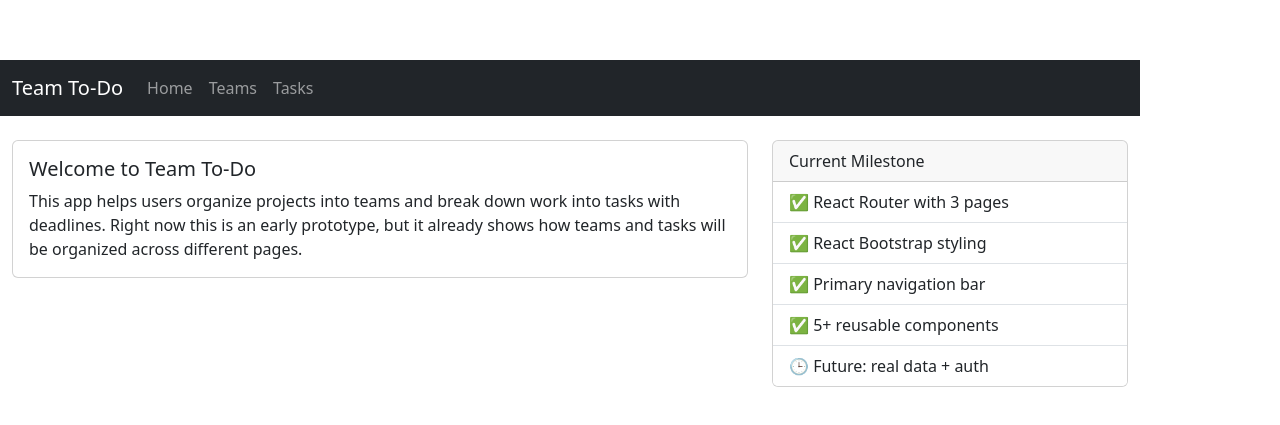
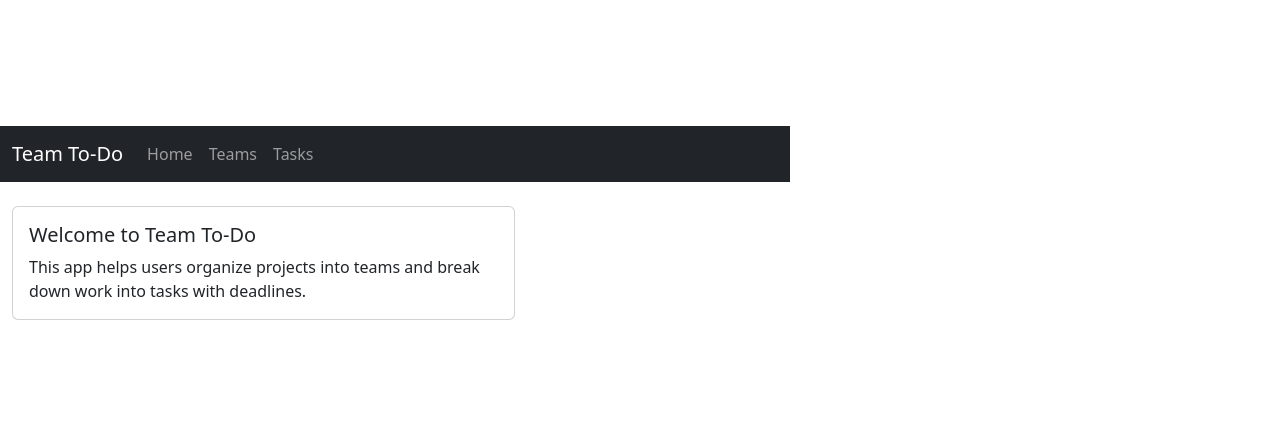
Before and after one commit to CS571-F25/p166, a React (Vite) app: page / in a window 1280 px wide. Shown: the part 153-578 px from the top of the page. Built offline with nearby package versions, Linux system fonts and the light colour scheme.

Commit message:
Fixed home page

```diff
--- a/src/pages/HomePage.jsx
+++ b/src/pages/HomePage.jsx
@@ -10,23 +10,9 @@ const HomePage = () => {
             <Card.Title>Welcome to Team To-Do</Card.Title>
             <Card.Text>
               This app helps users organize projects into teams and break down
-              work into tasks with deadlines. Right now this is an early
-              prototype, but it already shows how teams and tasks will be
-              organized across different pages.
+              work into tasks with deadlines.
             </Card.Text>
           </Card.Body>
-        </Card>
-      </Col>
-      <Col md={4} className="mt-3 mt-md-0">
-        <Card>
-          <Card.Header>Current Milestone</Card.Header>
-          <ListGroup variant="flush">
-            <ListGroup.Item>✅ React Router with 3 pages</ListGroup.Item>
-            <ListGroup.Item>✅ React Bootstrap styling</ListGroup.Item>
-            <ListGroup.Item>✅ Primary navigation bar</ListGroup.Item>
-            <ListGroup.Item>✅ 5+ reusable components</ListGroup.Item>
-            <ListGroup.Item>🕒 Future: real data + auth</ListGroup.Item>
-          </ListGroup>
         </Card>
       </Col>
     </Row>
```
Also changed, not shown: 3 other files (tests, documents, lock files or other folders).
